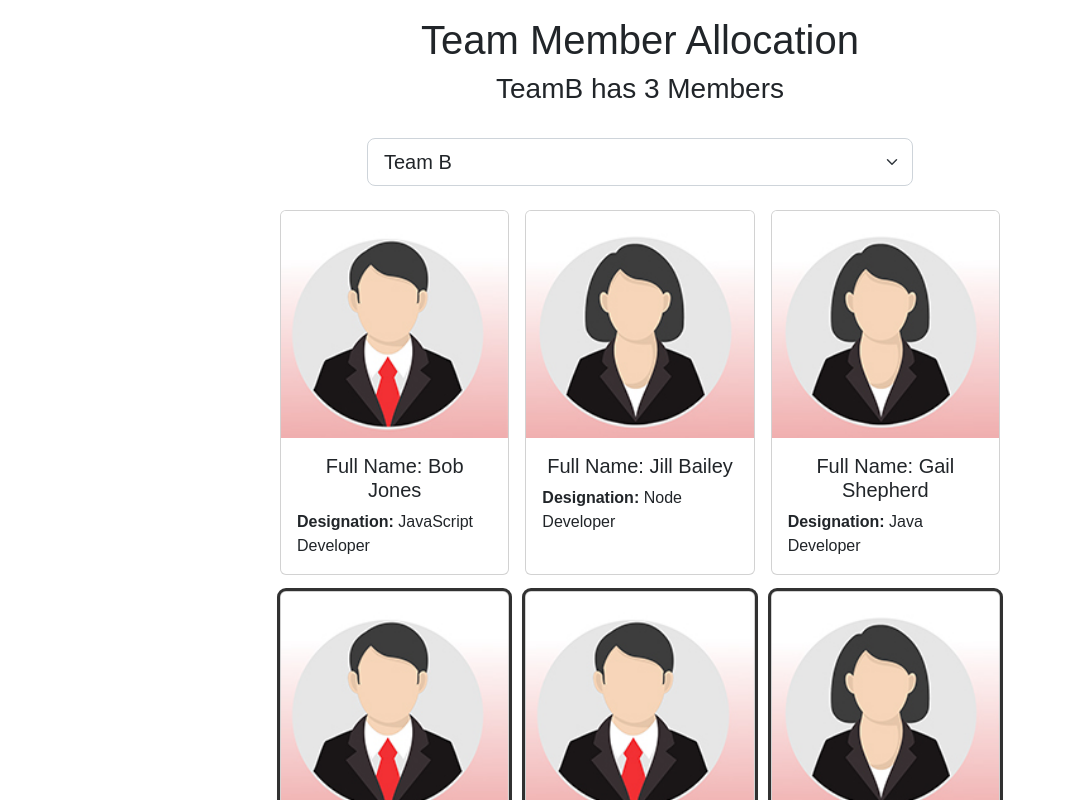
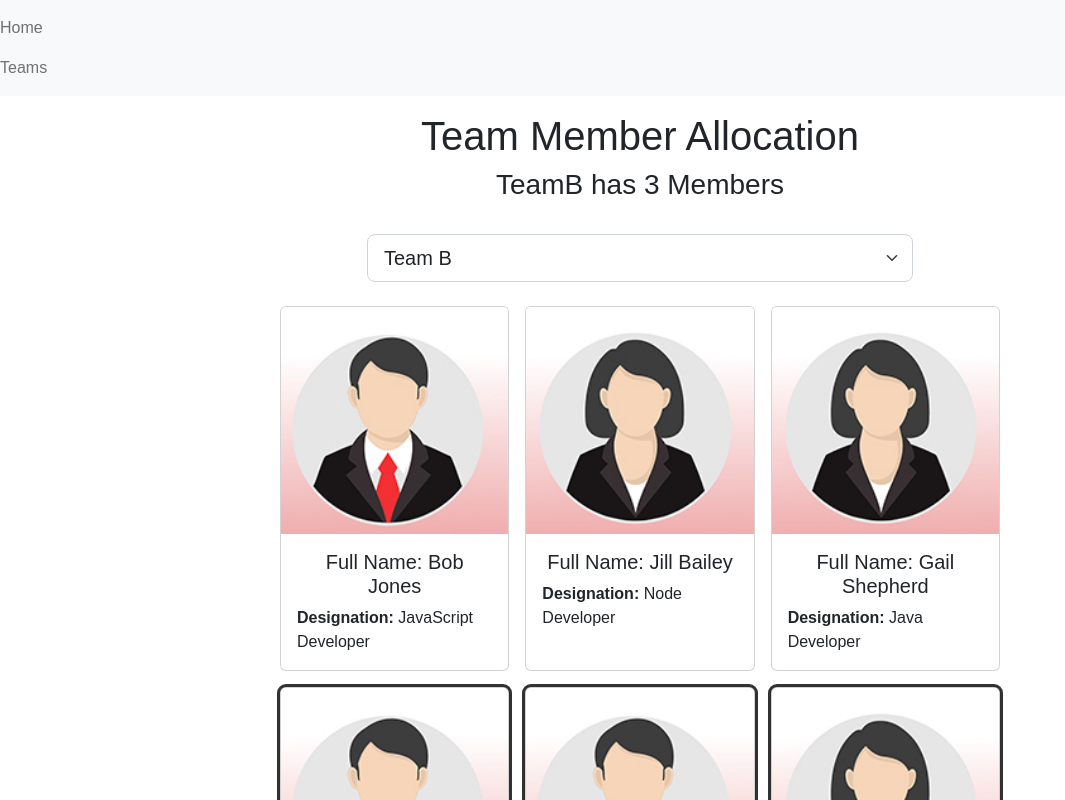
Before and after one commit to GabeValdivia/TeamMemberAllocation, a React (Vite) app: page / in a window 1280 px wide. Shown: the top 800 px of the page, without its empty margins (0-1065 px from the left). Built offline with nearby package versions, Linux system fonts and the light colour scheme; the HTML template or start-up script is replaced by a standard one.

Commit message:
Create Nav element, display on App component.

```diff
--- a/src/App.jsx
+++ b/src/App.jsx
@@ -4,6 +4,7 @@
 import Employees from './Employees';
 import Footer from './Footer';
 import GroupedTeamMembers from './GroupedTeamMembers';
+import Nav from './Nav';
 import { useState, useEffect } from 'react';
 import { BrowserRouter as Router, Route, Routes } from 'react-router-dom';
 
@@ -122,6 +123,7 @@
   return (
     <div>
       <Router>
+        <Nav />
         <Header selectedTeam={selectedTeam}
           teamMemberCount={employees.filter((employee) => employee.teamName === selectedTeam).length}
         />
--- /dev/null
+++ b/src/Nav.jsx
@@ -0,0 +1,17 @@
+import { Link } from 'react-router-dom';
+
+const Nav = () => {
+  return (
+    <nav className='navbar navbar-expanded-lg navbar-light bg-light'>
+      <ul className='navbar-nav me-auto mb-2 mb-lg-0'>
+        <li className='nav-item'>
+          <Link className='nav-link' to='/'>Home</Link>
+        </li>
+        <li>
+          <Link className='nav-link' to='/GroupedTeamMembers'>Teams</Link>
+        </li>
+      </ul>
+    </nav>
+  )
+}
+export default Nav
```
